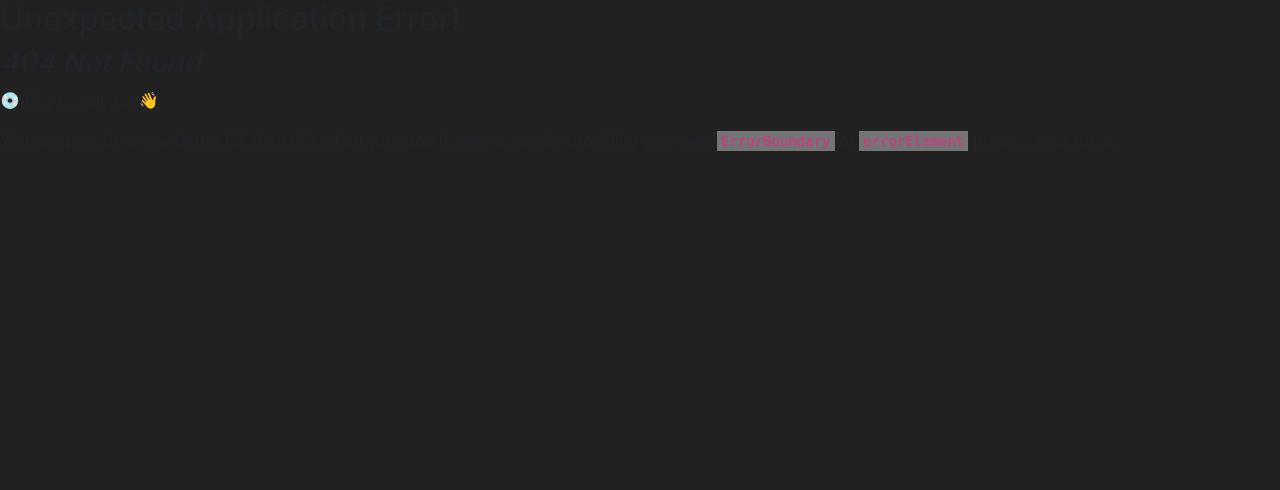
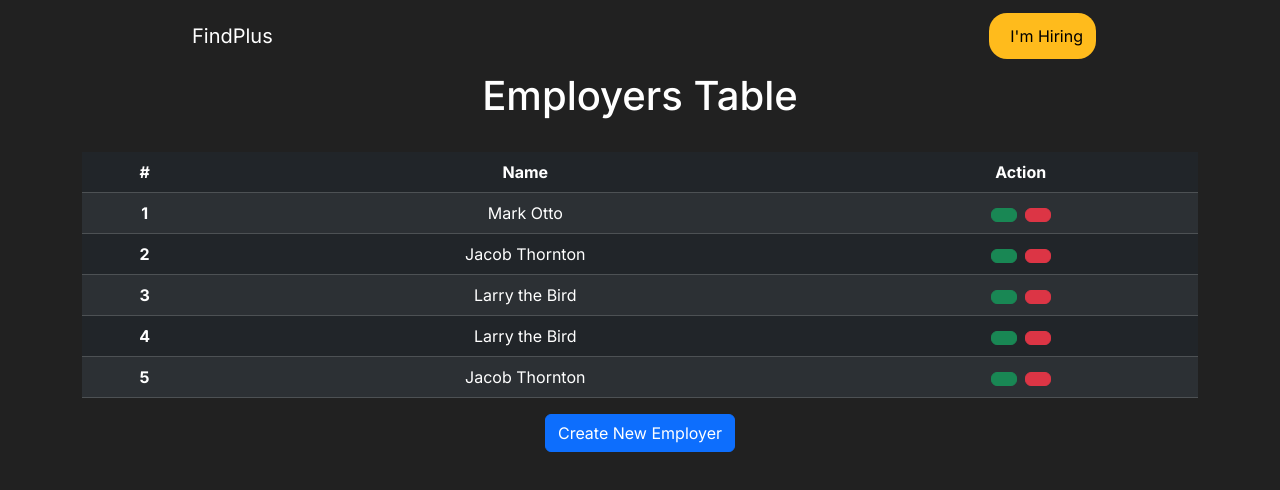
Before and after one commit to Omar-Nashaat/jobconnect, a React (Create React App) app: page /AdminPage in a window 1280 px wide. Before the commit this address had no page. Shown: the top 490 px of the page. Built offline with nearby package versions, Linux system fonts and the light colour scheme; the HTML template or start-up script is replaced by a standard one.

Commit message:
Adding admin page, all jobs and add job pages

```diff
--- a/src/App.js
+++ b/src/App.js
@@ -7,6 +7,8 @@ import Home from './Components/Home/Home'
 import AnotherHome from './Components/AnotherHome/AnotherHome'
 import JobDetails from './Components/JobDetails/JobDetails'
 import AllJobs from './Components/AllJobs/AllJobs'
+import AdminPage from './Components/AdminPage/AdminPage'
+import AddJob from './Components/AddJob/AddJob'
 // import Home from './Components/Home/Home'
 // import { tokenContext } from './Context/token'
 
@@ -21,6 +23,8 @@ const routes = createBrowserRouter([
       { path: 'home', element: <AnotherHome /> },
       { path: 'JobDetails', element: <JobDetails /> },
       { path: 'AllJobs', element: <AllJobs /> },
+      { path: 'AdminPage', element: <AdminPage /> },
+      { path: 'AddJob', element: <AddJob /> },
       { path: '', element: <AnotherHome /> },
       // {
       //   path: 'home', element:
--- /dev/null
+++ b/src/Components/AdminPage/AdminPage.jsx
@@ -0,0 +1,91 @@
+import React from 'react'
+
+export default function AdminPage() {
+    return <>
+        <h1 className='text-white text-center'>Employers Table</h1>
+        <div className="container">
+            <div className="row">
+                <div className="col-md-12">
+                    <table class="table table-striped table-dark table-hover mt-4 text-center">
+                        <thead>
+                            <tr>
+                                <th scope="col">#</th>
+                                <th scope="col">Name</th>
+                                <th scope="col">Action</th> </tr>
+                        </thead>
+                        <tbody>
+                            <tr>
+                                <th scope="row">1</th>
+                                <td>Mark Otto</td>
+                                <td>
+                                    <button className='btn btn-success me-2'><i class="fa-solid fa-pen-to-square"></i></button>
+                                    <button className='btn btn-danger'><i class="fa-solid fa-trash"></i></button>
+                                </td>
+                            </tr>
+                            <tr>
+                                <th scope="row">2</th>
+                                <td>Jacob Thornton</td>
+                                <td>
+                                    <button className='btn btn-success me-2'><i class="fa-solid fa-pen-to-square"></i></button>
+                                    <button className='btn btn-danger'><i class="fa-solid fa-trash"></i></button>
+                                </td>
+                            </tr>
+                            <tr>
+                                <th scope="row">3</th>
+                                <td>Larry the Bird</td>
+                                <td>
+                                    <button className='btn btn-success me-2'><i class="fa-solid fa-pen-to-square"></i></button>
+                                    <button className='btn btn-danger'><i class="fa-solid fa-trash"></i></button>
+                                </td>
+                            </tr>
+                            <tr>
+                                <th scope="row">4</th>
+                                <td>Larry the Bird</td>
+                                <td>
+                                    <button className='btn btn-success me-2'><i class="fa-solid fa-pen-to-square"></i></button>
+                                    <button className='btn btn-danger'><i class="fa-solid fa-trash"></i></button>
+                                </td>
+                            </tr>
+                            <tr>
+                                <th scope="row">5</th>
+                                <td>Jacob Thornton</td>
+                                <td>
+                                    <button className='btn btn-success me-2'><i class="fa-solid fa-pen-to-square"></i></button>
+                                    <button className='btn btn-danger'><i class="fa-solid fa-trash"></i></button>
+                                </td>
+                            </tr>
+                        </tbody>
+                    </table>
+
+                    <button type="button" class="btn btn-primary d-block m-auto" data-bs-toggle="modal" data-bs-target="#exampleModal">
+                        Create New Employer
+                    </button>
+
+                    <div class="modal fade" id="exampleModal" tabindex="-1" aria-labelledby="exampleModalLabel" aria-hidden="true">
+                        <div class="modal-dialog modal-dialog-centered">
+                            <div class="modal-content bg-dark text-white">
+                                <div class="modal-header">
+                                    <h1 class="modal-title fs-5" id="exampleModalLabel">Create New Employer</h1>
+                                    <button type="button" class="btn-close bg-light" data-bs-dismiss="modal" aria-label="Close"></button>
+                                </div>
+                                <div class="modal-body">
+                                    <form>
+                                        <div class="mb-3">
+                                            <label for="recipient-name" class="col-form-label">Employer Name :</label>
+                                            <input type="text" className="form-control" id="recipient-name" />
+                                        </div>
+                                    </form>
+                                </div>
+                                <div class="modal-footer">
+                                    <button type="button" class="btn btn-danger" data-bs-dismiss="modal">Close</button>
+                                    <button type="button" class="btn btn-primary">Save</button>
+                                </div>
+                            </div>
+                        </div>
+                    </div>
+
+                </div>
+            </div>
+        </div>
+    </>
+}
--- a/src/Components/AllJobs/AllJobs.jsx
+++ b/src/Components/AllJobs/AllJobs.jsx
@@ -12,6 +12,7 @@ export default function AllJobs() {
                             <option selected>Job Type</option>
                             <option value="1">Full Time</option>
                             <option value="2">Part Time</option>
+                            <option value="2">Remote</option>
                         </select>
                     </div>
                     <div className="col-md-4">
```
Also changed, not shown: src/Components/AddJob/AddJob.jsx (added, +7 -0 lines), IA porject todo list.txt.
